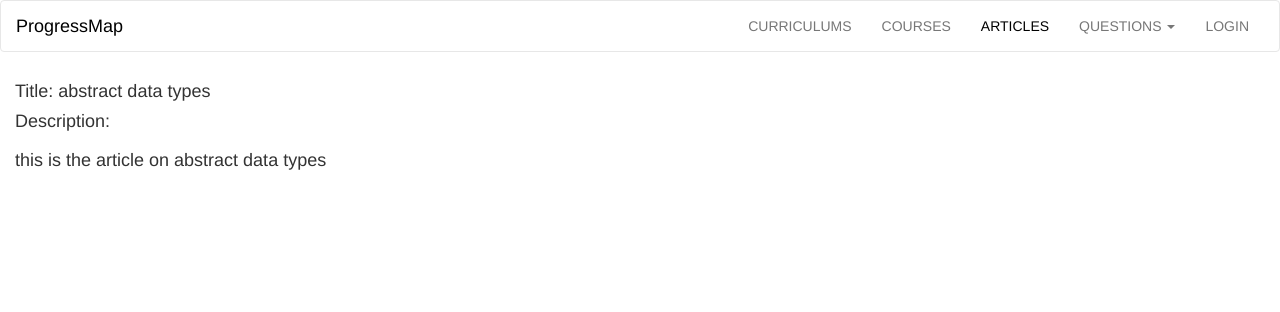
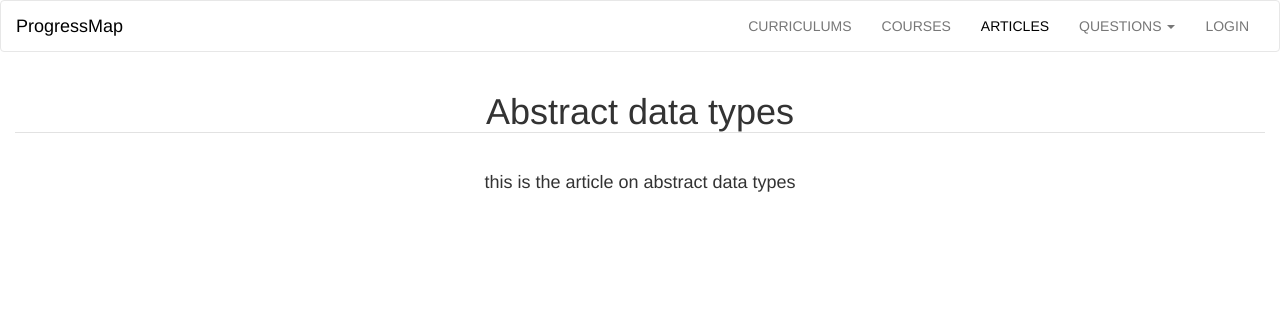
Before and after one commit to ekpo-d/progressMap, a Flask app: a page that uses progressMap/templates/showArticle.html in a window 1280 px wide. Shown: the top 312 px of the page. Run offline with Flask 2, Linux system fonts and the light colour scheme; data comes from the database, SQL or seed files in the repository; some libraries are stand-ins or nearby versions.

Commit message:
updated template

```diff
--- a/progressMap/templates/showArticle.html
+++ b/progressMap/templates/showArticle.html
@@ -9,10 +9,12 @@
 {% endblock %}
 
 {% block content %}
-<section class="container-fluid content">
-<h4>Title: {{ article.title }}</h4>
-<h4>Description:
-	<br /><br />
-	{{ article.description }}</h4>
+<section class="container-fluid content text-center ">
+<section class="centerContent">
+<h1 class="b-down">{{ article.title.capitalize() }}</h1>
+<br />
+<h4 >{{ article.description }}</h4>
 <br /><br />
+</section>
+</section>
 {% endblock %}
```
